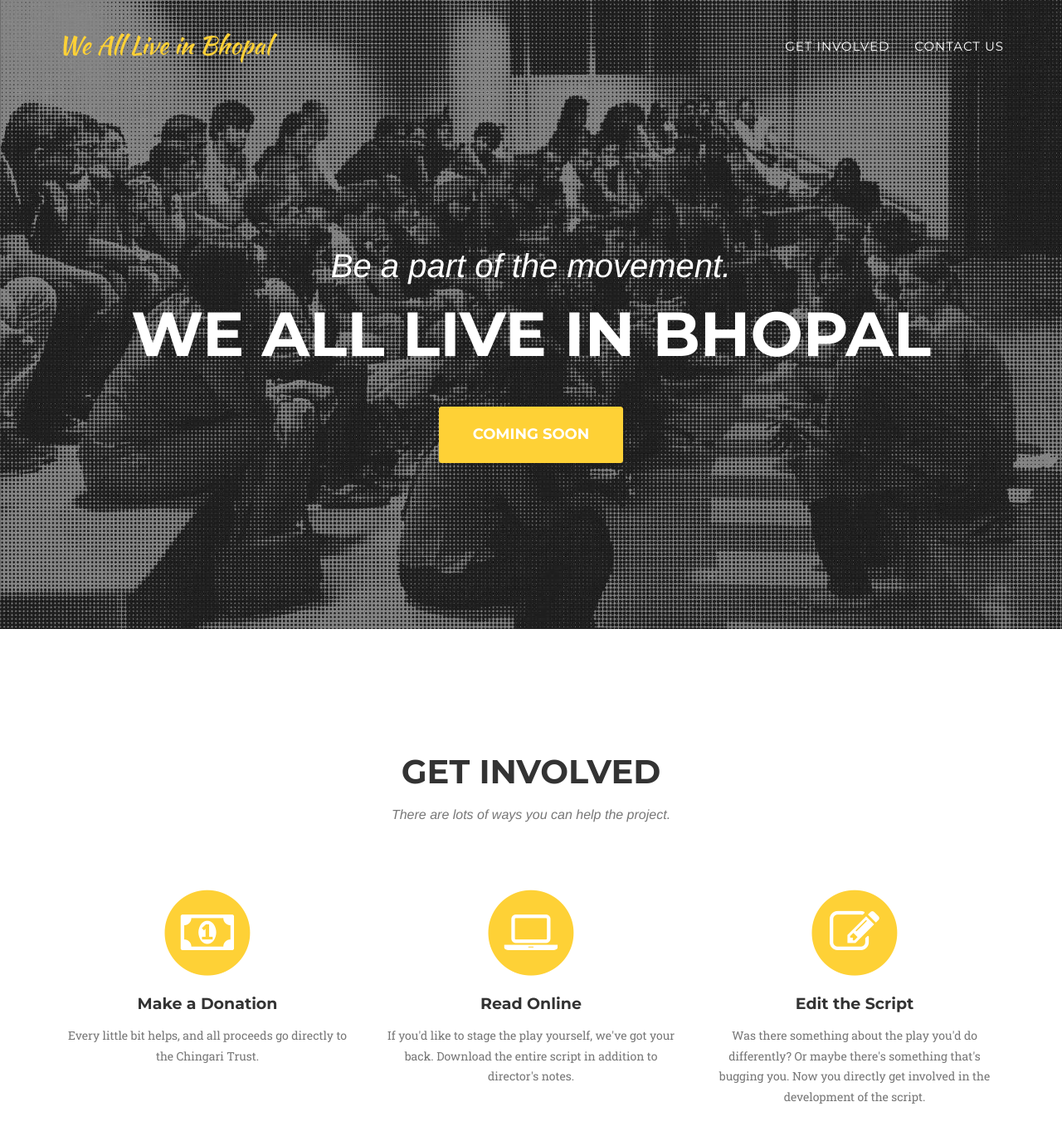
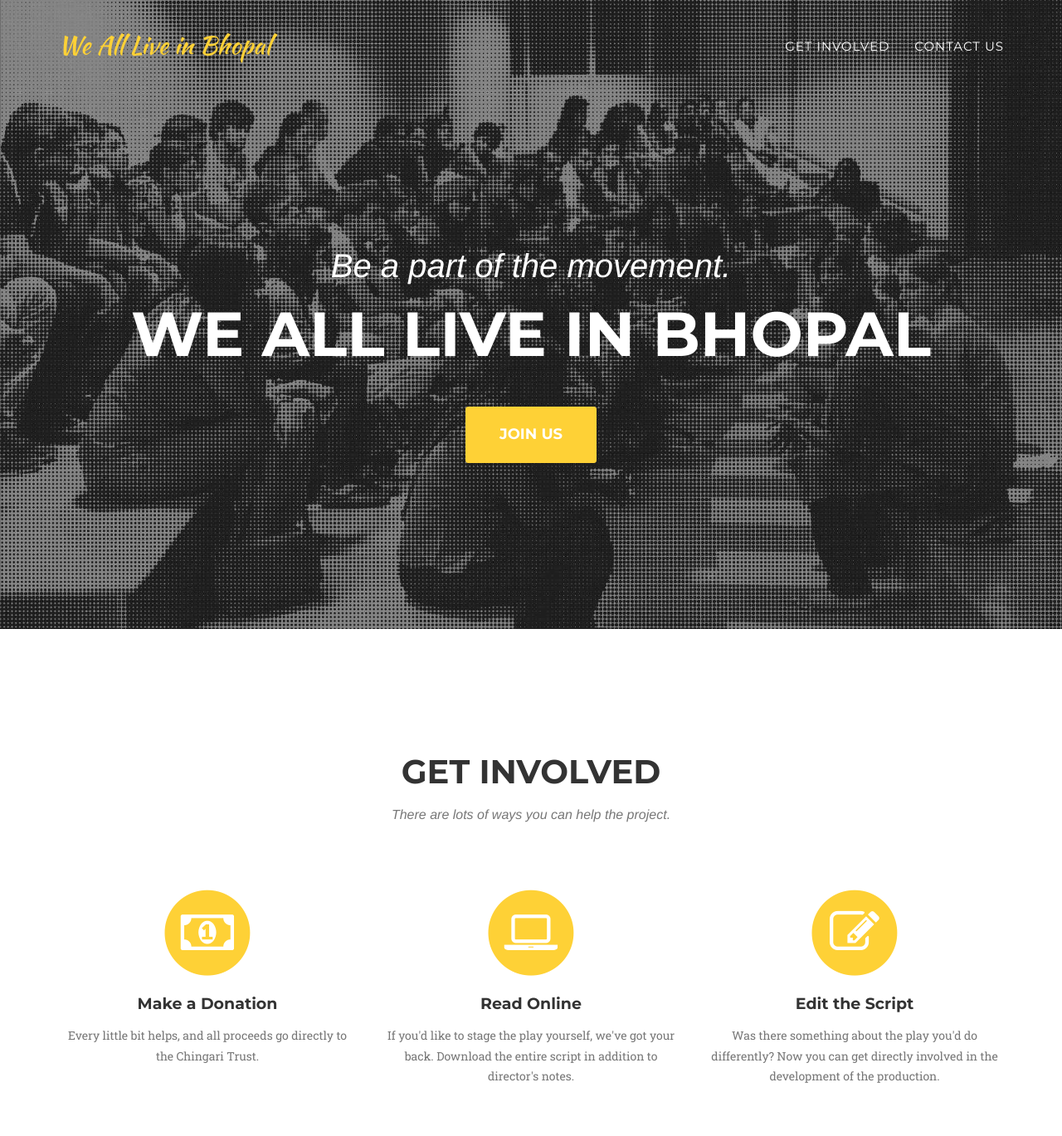
Before and after one commit to RATStheatre/Bhopal-materials, a Jekyll site: the page built from index.html, in a window 1280 px wide and 1400 px high. Shown: the top 1369 px of the window at 83% size. Built offline with Jekyll 4.4.1, drawn with Linux system fonts in a browser that asks for light colours; some web fonts are replaced.

Commit message:
Corrections

```diff
--- a/_includes/header.html
+++ b/_includes/header.html
@@ -46,7 +46,7 @@
             <div class="intro-text">
                 <div class="intro-lead-in">Be a part of the movement.</div>
                 <div class="intro-heading">We All Live in Bhopal</div>
-                <a href="#" class="page-scroll btn btn-xl">Coming Soon</a>
+                <a href="#services" class="page-scroll btn btn-xl">Join Us</a>
             </div>
         </div>
     </header>
--- a/_includes/services.html
+++ b/_includes/services.html
@@ -36,7 +36,7 @@
                         </span>
                     </a>
                     <h4 class="service-heading">Edit the Script</h4>
-                    <p class="text-muted">Was there something about the play you'd do differently? Or maybe there's something that's bugging you. Now you directly get involved in the development of the script.</p>
+                    <p class="text-muted">Was there something about the play you'd do differently? Now you can get directly involved in the development of the production.</p>
                 </div>
             </div>
         </div>
```
